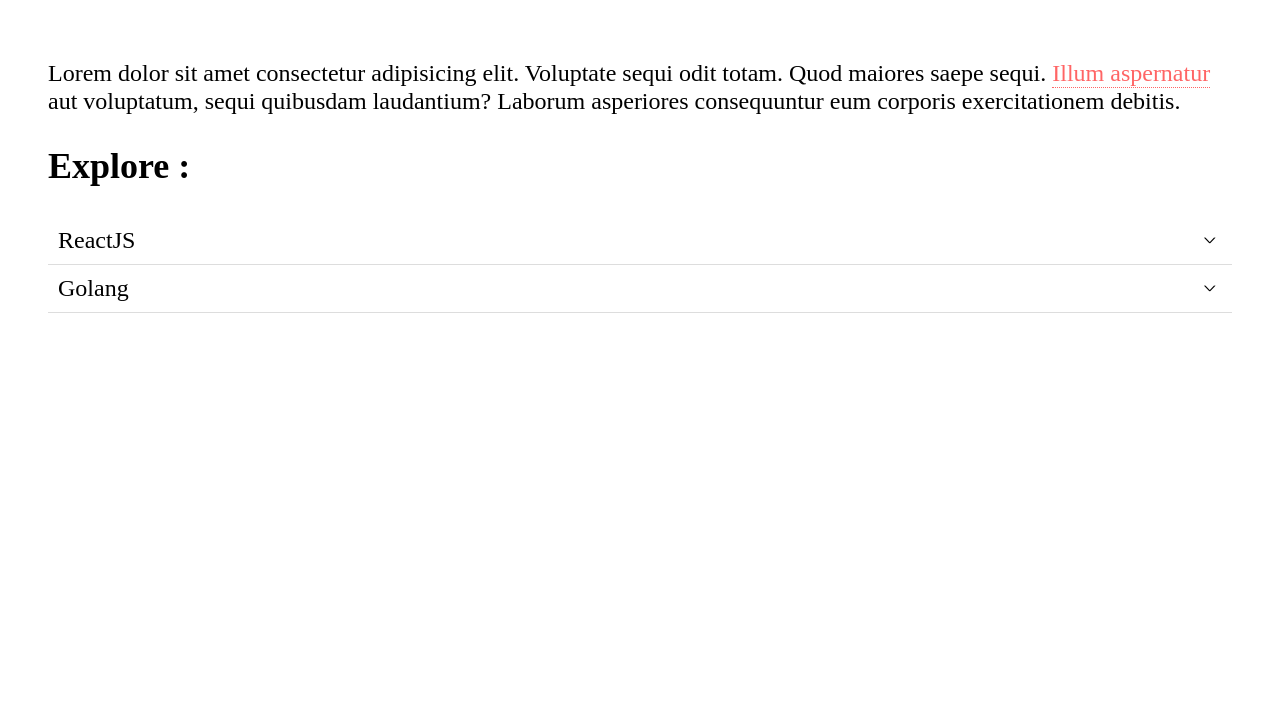
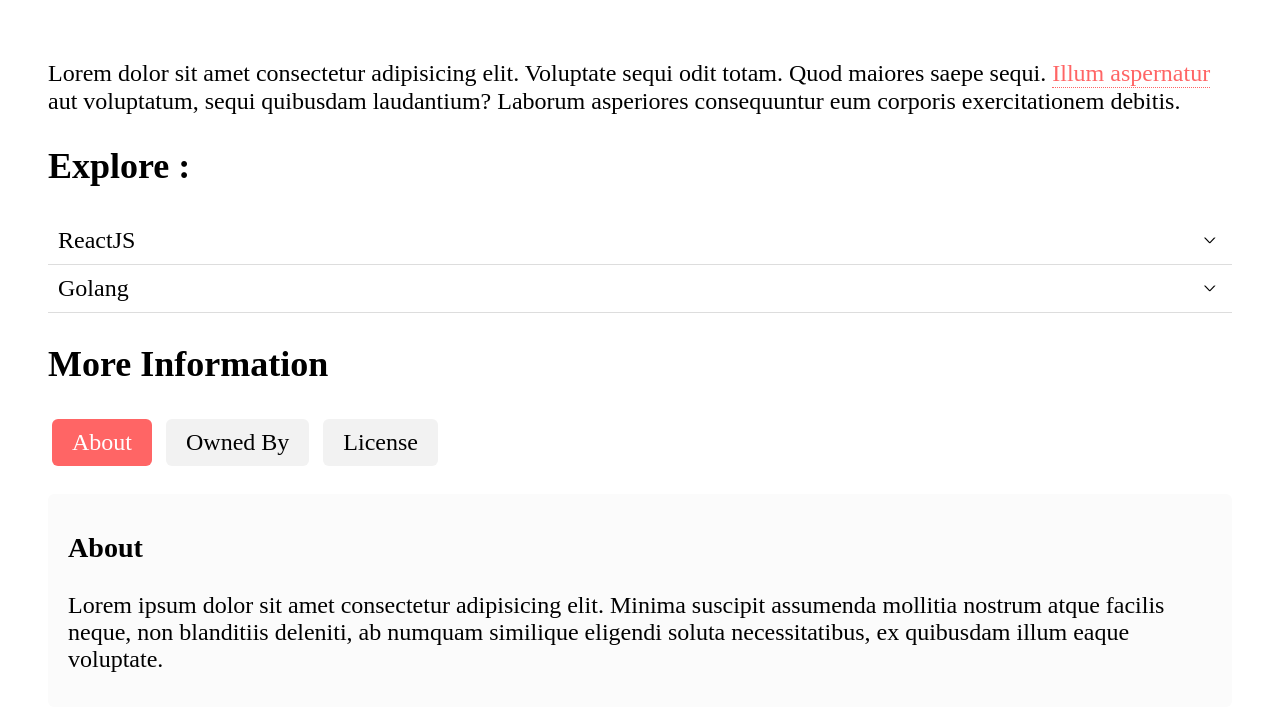
Before and after one commit to viveshCodes/downy-ui-library, a website built with webpack: page dist/index.html in a window 1280 px wide. Built offline with nearby package versions, Linux system fonts and the light colour scheme.

Commit message:
Add tabs

```diff
--- a/src/index.js
+++ b/src/index.js
@@ -1,5 +1,6 @@
 import Tooltip from './ui/tooltip';
 import Dropdown from './ui/dropdown';
+import Tabs from './ui/tabs';
 
 // create a tooltip
 const tooltip = new Tooltip(document.querySelector('.tooltip'));
@@ -12,3 +13,7 @@ dropdowns.forEach(dropdown =>{
     const instance = new Dropdown(dropdown);
     instance.init();
 })
+
+// create tabs
+const tabs = new Tabs(document.querySelector('.tabs'));
+tabs.init();
--- /dev/null
+++ b/src/ui/styles/tabs.css
@@ -0,0 +1,26 @@
+.tabs > ul{
+    padding: 0;
+  }
+  .tabs .trigger{
+    list-style-type: none;
+    padding: 10px;
+    background: #f2f2f2;
+    margin: 4px;
+    border-radius: 6px;
+    display: inline-block;
+    padding: 10px 20px;
+    cursor: pointer;
+  }
+  .tabs .trigger.active{
+    background: #ff6565;
+    color: white;
+  }
+  .tabs .content{
+    background: #fbfbfb;
+    padding: 10px 20px;
+    border-radius: 6px;
+    display: none;
+  }
+  .tabs .content.active{
+    display: block;
+  }
--- /dev/null
+++ b/src/ui/tabs.js
@@ -0,0 +1,36 @@
+import './styles/tabs.css';
+
+class Tabs {
+  constructor(container){
+    this.container = container;
+    this.tabs = container.querySelectorAll('.trigger');
+  }
+  init(){
+    this.tabs.forEach(tab => {
+      tab.addEventListener('click', (event) => {
+        if(event.target.tagName === 'LI'){
+          this.toggleTabs(event);
+          this.toggleContent(event);
+        }
+      });
+    });
+  }
+  toggleTabs(event){
+    // remove current active classes
+    this.tabs.forEach(tab => tab.classList.remove('active'));
+    // add new active class
+    event.target.classList.add('active');
+  }
+  toggleContent(event){
+    // remove current active classes
+    this.container.querySelectorAll('.content').forEach(item => {
+      item.classList.remove('active');
+    });
+    // add new active class
+    const selector = event.target.getAttribute('data-target');
+    const content = this.container.querySelector(selector);
+    content.classList.add('active');
+  }
+}
+
+export { Tabs as default };
```
Also changed, not shown: dist/index.html.
